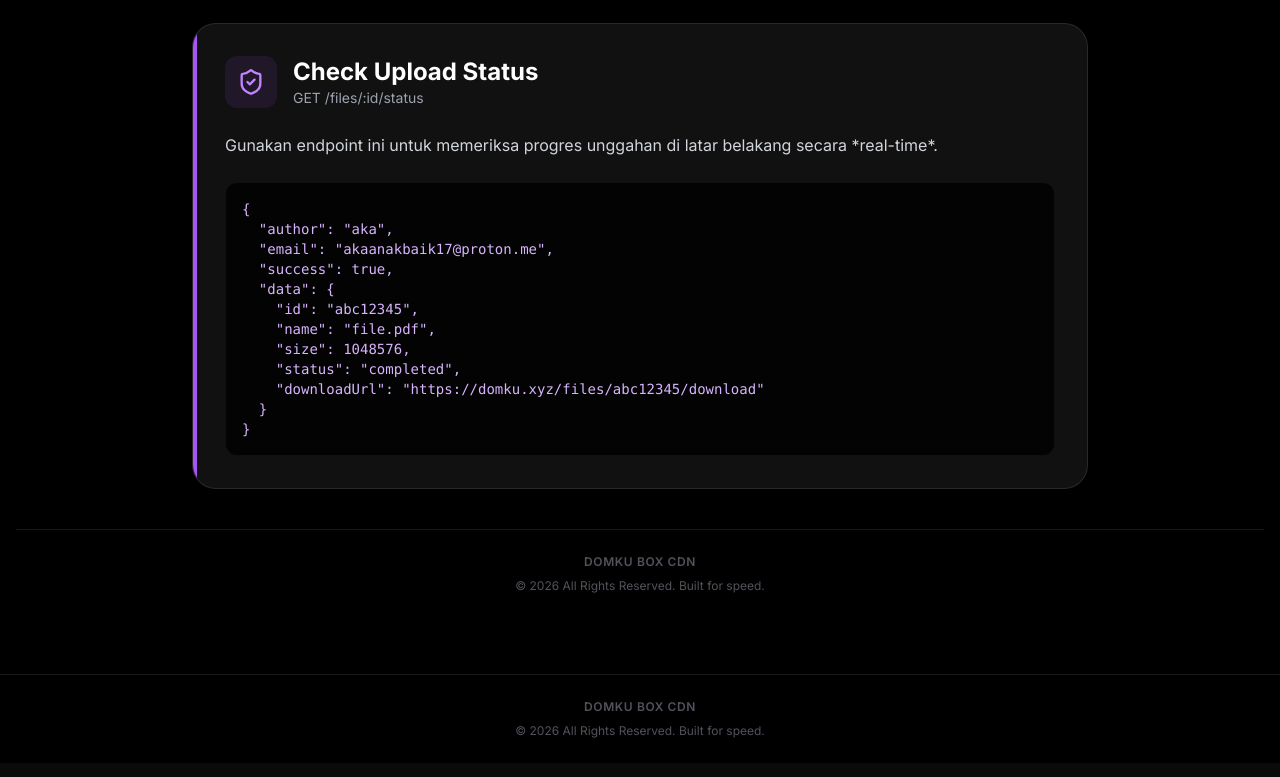
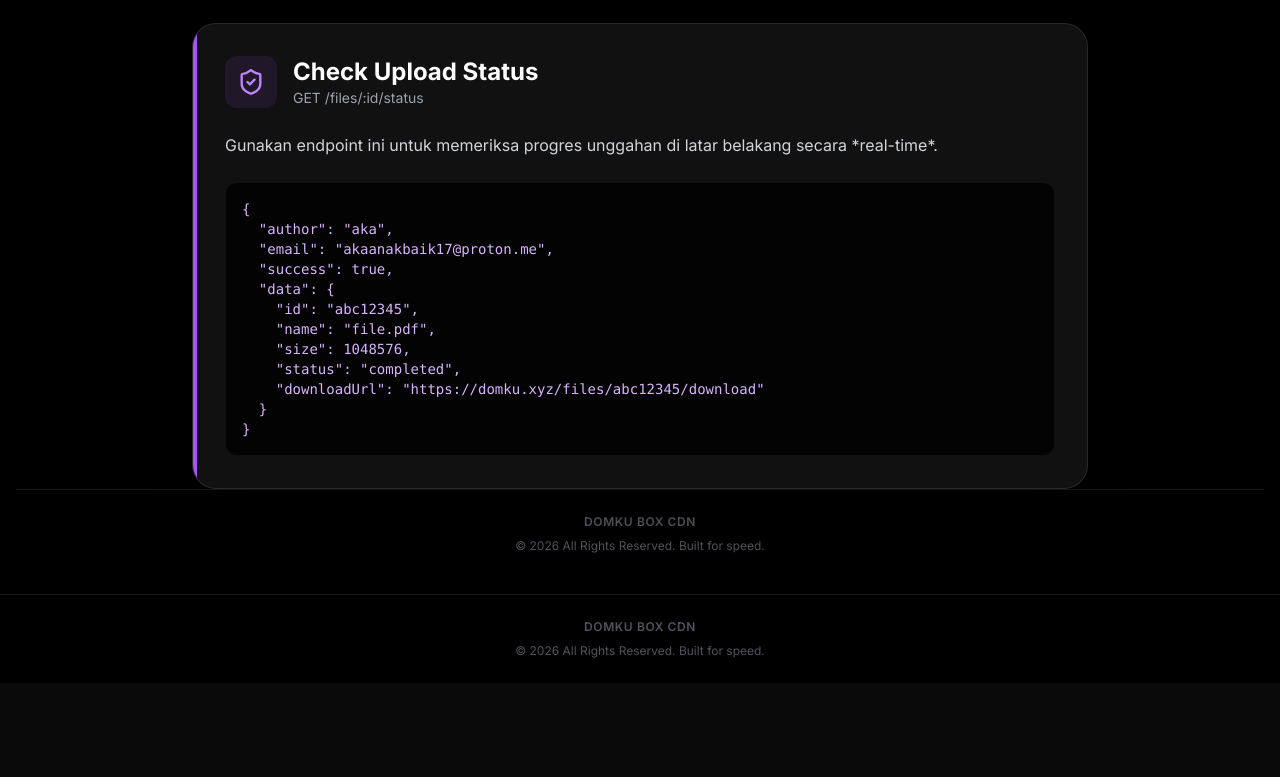
Before and after one commit to akaanakbaik/kaboxv6, a Next.js app: page /en/docs in a window 1280 px wide. Shown: the part 927-1704 px from the top of the page. Built offline with nearby package versions, Linux system fonts and the light colour scheme.

Commit message:
Update Footer.tsx

```diff
--- a/components/Footer.tsx
+++ b/components/Footer.tsx
@@ -1,6 +1,6 @@
 export default function Footer() {
   return (
-    <footer className="w-full py-6 text-center text-xs text-zinc-600 border-t border-zinc-900 bg-black mt-10">
+    <footer className="w-full py-6 text-center text-xs text-zinc-600 border-t border-zinc-900 bg-black mt-auto">
       <div className="max-w-7xl mx-auto px-4">
         <p className="mb-2 font-semibold tracking-wider uppercase">Domku Box CDN</p>
         <p>&copy; {new Date().getFullYear()} All Rights Reserved. Built for speed.</p>
```
